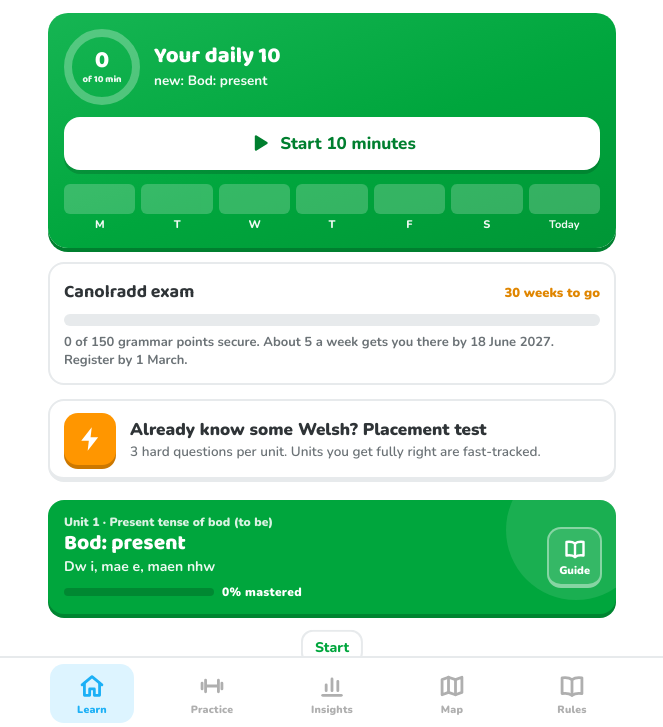
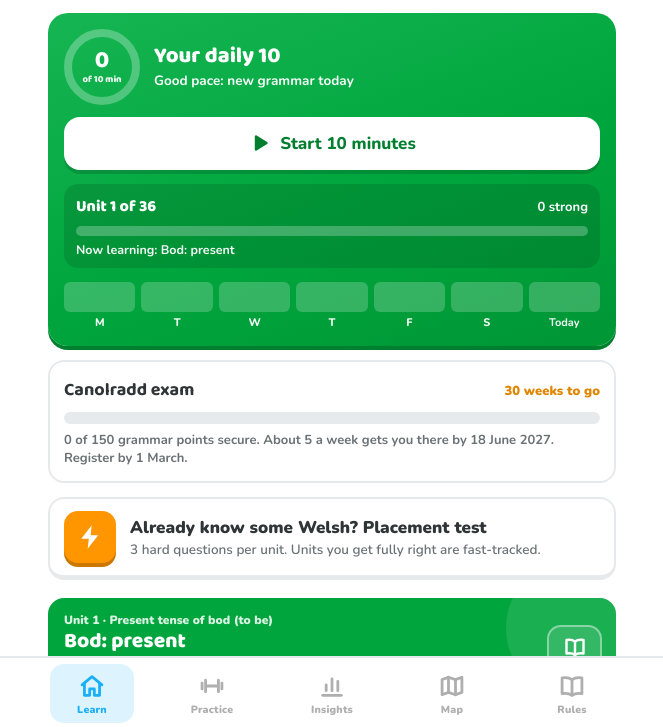
Before and after one commit to peterwmcdonald-prog/PMc-apps, a plain HTML site: page gramadeg/index.html in a window 1280 px wide. Shown: the part 71-798 px from the top of the page, without its empty margins (308-971 px from the left). Drawn offline with Linux system fonts and the light colour scheme.

Commit message:
Gramadeg: Daily 10 becomes the course, with adaptive pace
Mistakes and reviews first, then new grammar, then mixed practice.
New-grammar amount set by the last 40 first-try answers and the mistake pile.
Daily card shows Unit X of 36, units strong, and today's pace.

Co-Authored-By: Claude Opus 5.5 <noreply@anthropic.com>
Claude-Session: https://claude.ai/code/session_01Qyc5kbPxu82E7UsqmgCC78

```diff
--- a/gramadeg/index.html
+++ b/gramadeg/index.html
@@ -227,6 +227,13 @@ svg.i{width:24px;height:24px;stroke:currentColor;fill:none;stroke-width:2.4;stro
 .daily p{margin:4px 0 0;font-size:13.5px;line-height:1.3;opacity:.96}
 .daily .btn{margin-top:12px;background:#fff;color:var(--green-d);box-shadow:0 4px 0 rgba(0,0,0,.15)}
 .daily .week{display:flex;gap:6px;margin-top:14px}
+.daily .course{margin-top:14px;background:rgba(0,0,0,.12);border-radius:14px;padding:10px 12px}
+.daily .course .ch{display:flex;justify-content:space-between;align-items:baseline;font-size:13px}
+.daily .course .ch b{font-family:var(--fd);font-weight:800;font-size:16px}
+.daily .course .cbar{position:relative;height:10px;border-radius:99px;background:rgba(255,255,255,.25);margin:7px 0 6px;overflow:hidden}
+.daily .course .cbar i{position:absolute;left:0;top:0;bottom:0;background:rgba(255,255,255,.6);border-radius:99px}
+.daily .course .cbar s{position:absolute;left:0;top:0;bottom:0;background:#FFC800;border-radius:99px}
+.daily .course small{display:block;font-size:12.5px;opacity:.95;line-height:1.3}
 .daily .week div{flex:1;text-align:center;font-size:11px;font-weight:800;opacity:.95}
 .daily .week i{display:block;height:30px;border-radius:6px;background:rgba(255,255,255,.22);position:relative;overflow:hidden;margin-bottom:3px}
 .daily .week u{position:absolute;left:0;right:0;bottom:0;background:#fff}
@@ -832,13 +839,17 @@ function renderTab(){ renderTop(); if(!C) return; ({learn:renderLearn, practice:
 /* ================= daily card and exam countdown ================= */
 function dailyCard(){
   const t=today(), sec=secsOn(t), done=sec>=DAILY_SECS, m=Math.floor(sec/60);
-  const due=allQs().filter(q=>isDue(q.id)).length, fix=allQs().filter(q=>needsFix(q.id)).length, nn=nextNew();
-  const bits=[]; if(fix) bits.push(fix+' to fix'); if(due) bits.push(due+' due'); if(nn) bits.push((nn.fresh?'new: ':'more: ')+nn.u.title);
+  const due=allQs().filter(q=>isDue(q.id)).length, fix=allQs().filter(q=>needsFix(q.id)).length, pc=pace(), nn=nextNew(pc), at=courseAt();
+  const bits=[]; if(fix) bits.push(fix+' to fix'); if(due) bits.push(due+' due'); bits.push(pc.label);
+  const strong=built().filter(u=>status(u)[0]==='strong').length;
   let wk=0; const days=[]; for(let i=6;i>=0;i--){ const d=addDays(t,-i), s=secsOn(d); wk+=s; days.push({d,s}); }
   const dl='SMTWTFS';
   let h=`<div class="daily"><div class="dtop"><div class="dring">${ring(sec/DAILY_SECS,'#fff',76,8,'rgba(255,255,255,.28)')}<b>${done?icon('check'):`<span>${m}<small>of 10 min</small></span>`}</b></div>
     <div><h3>${done?'Daily 10 done':sec?'Keep going':'Your daily 10'}</h3><p>${done?`${m} minutes today. ${Math.round(wk/60)} this week.`:esc(bits.join(' · ')||'Ten minutes, chosen for you.')}</p></div></div>
     <button class="btn" onclick="startLesson('daily')">${icon('play')}${done?'Do 5 more minutes':sec?`Continue: ${Math.ceil((DAILY_SECS-sec)/60)} min left`:'Start 10 minutes'}</button>
+    <div class="course"><div class="ch"><b>${at.u?`Unit ${at.i+1} of ${at.n}`:`All ${at.n} units covered`}</b><span>${strong} strong</span></div>
+      <div class="cbar"><i style="width:${Math.round(at.i/at.n*100)}%"></i><s style="width:${Math.round(strong/at.n*100)}%"></s></div>
+      <small>${at.u?`Now learning: ${esc(at.u.title)}${nn&&nn.u!==at.u?` · next: ${esc(nn.u.title)}`:''}`:'Keep up the reviews: the Daily 10 now keeps it all fresh.'}</small></div>
     <div class="week">${days.map(x=>`<div class="${x.s>=DAILY_SECS?'hit':''}"><i><u style="height:${Math.min(100,Math.round(x.s/DAILY_SECS*100))}%"></u></i>${x.d===t?'<b>Today</b>':dl[new Date(x.d+'T12:00:00').getDay()]}</div>`).join('')}</div></div>`;
   const G=C.goal;
   if(G && G.date){
@@ -1306,13 +1317,36 @@ function startLesson(mode, uid, kind){
    A timed session that picks for you: mistakes to fix, reviews that are due, weak spots,
    fresh drills, and the next few questions of new material (with its rule shown first).
    It tops itself up until the time is done, then stops after the question in hand. */
-function nextNew(){
+// The Daily 10 is the course. How much new grammar it brings in is set by recent form:
+// the last 40 first-try answers and the pile of mistakes still to fix. No fixed timetable.
+function pace(){
+  const rec=S.log.filter(e=>!e.r && e.m!=='place' && e.m!=='testout').slice(-40);
+  const acc=rec.length>=8 ? rec.reduce((a,e)=>a+e.ok,0)/rec.length : 0.8;
+  const fix=allQs().filter(q=>needsFix(q.id)).length;
+  if(fix>=12 || acc<0.65) return {n:0, open:3, cap:0, acc, fix, key:'fix', label:'Review day: clearing mistakes first'};
+  if(acc<0.8)  return {n:3, open:2, cap:4,  acc, fix, key:'steady', label:'Steady: a little new grammar'};
+  if(acc<0.9)  return {n:4, open:3, cap:8,  acc, fix, key:'good', label:'Good pace: new grammar today'};
+  return              {n:6, open:4, cap:14, acc, fix, key:'fast', label:'Moving fast: extra new grammar'};
+}
+// Questions met for the first time today, from the answer log.
+function newToday(){
+  const t=today(), before=new Set(), out=new Set();
+  S.log.forEach(e=>{ if(dayKey(e.t)<t) before.add(e.q); else if(!before.has(e.q)) out.add(e.q); });
+  return out.size;
+}
+// Where you are in the course: the unit the Daily 10 is teaching now.
+function courseAt(){
+  const us=built(), i=us.findIndex(u=>unitQs(u).some(q=>!it(q.id).seen));
+  return i<0 ? {i:us.length, n:us.length, u:null} : {i, n:us.length, u:us[i]};
+}
+function nextNew(p=pace()){
   // Unseen questions from the first unit that still has some; a brand-new unit starts with its rule.
-  const open=built().filter(u=>{ const s=status(u)[0]; return s==='learn'; }).length;
+  if(!p.n || newToday()>=p.cap) return null;
+  const open=built().filter(u=>status(u)[0]==='learn').length;
   for(const u of built()){ const un=unitQs(u).filter(q=>!it(q.id).seen); if(!un.length) continue;
     const fresh=un.length===u.questions.length;
-    if(fresh && open>=3) return null;            // don't open a fourth front
-    return {u, fresh, qs:un.sort((a,b)=>hardness(a)-hardness(b)).slice(0, fresh?4:3)}; }
+    if(fresh && open>=p.open) return null;       // finish the units already open before starting another
+    return {u, fresh, qs:un.sort((a,b)=>hardness(a)-hardness(b)).slice(0, fresh?Math.max(3,p.n-1):p.n)}; }
   return null;
 }
 function dailyQueue(skip){
@@ -1324,8 +1358,11 @@ function dailyQueue(skip){
   if(pool.length) pickMix(pool,5,0).forEach(add);
   // always some never-seen drills, so no two sessions feel the same
   shuffle(started.flatMap(u=>drillQs(u.id)).filter(q=>ok(q)&&!it(q.id).seen)).slice(0,3).forEach(add);
-  const mix=shuffle(out), nn=nextNew();
-  if(nn && mix.filter(x=>needsFix(x.q.id)).length<3){ const qs=nn.qs.filter(ok); if(qs.length){ if(nn.fresh && !L_INTRO.has(nn.u.id)){ mix.push({intro:nn.u}); L_INTRO.add(nn.u.id); } qs.forEach(q=>mix.push({q,retry:false})); } }
+  // Order: mistakes and due reviews first, then today's new grammar, then mixed practice.
+  const head=out.filter(x=>needsFix(x.q.id)||isDue(x.q.id)), tail=shuffle(out.filter(x=>!head.includes(x)));
+  const mix=shuffle(head), nn=nextNew();
+  if(nn){ const qs=nn.qs.filter(ok); if(qs.length){ if(nn.fresh && !L_INTRO.has(nn.u.id)){ mix.push({intro:nn.u}); L_INTRO.add(nn.u.id); } qs.forEach(q=>mix.push({q,retry:false})); } }
+  tail.forEach(x=>mix.push(x));
   if(!mix.length) bestOf(allQs().filter(ok),8).forEach(q=>mix.push({q,retry:false}));
   return mix;
 }
--- a/gramadeg/sw.js
+++ b/gramadeg/sw.js
@@ -1,4 +1,4 @@
-const CACHE_NAME = 'gramadeg-v29';
+const CACHE_NAME = 'gramadeg-v30';
 const APP_SHELL = [
   './',
   './index.html',
```
